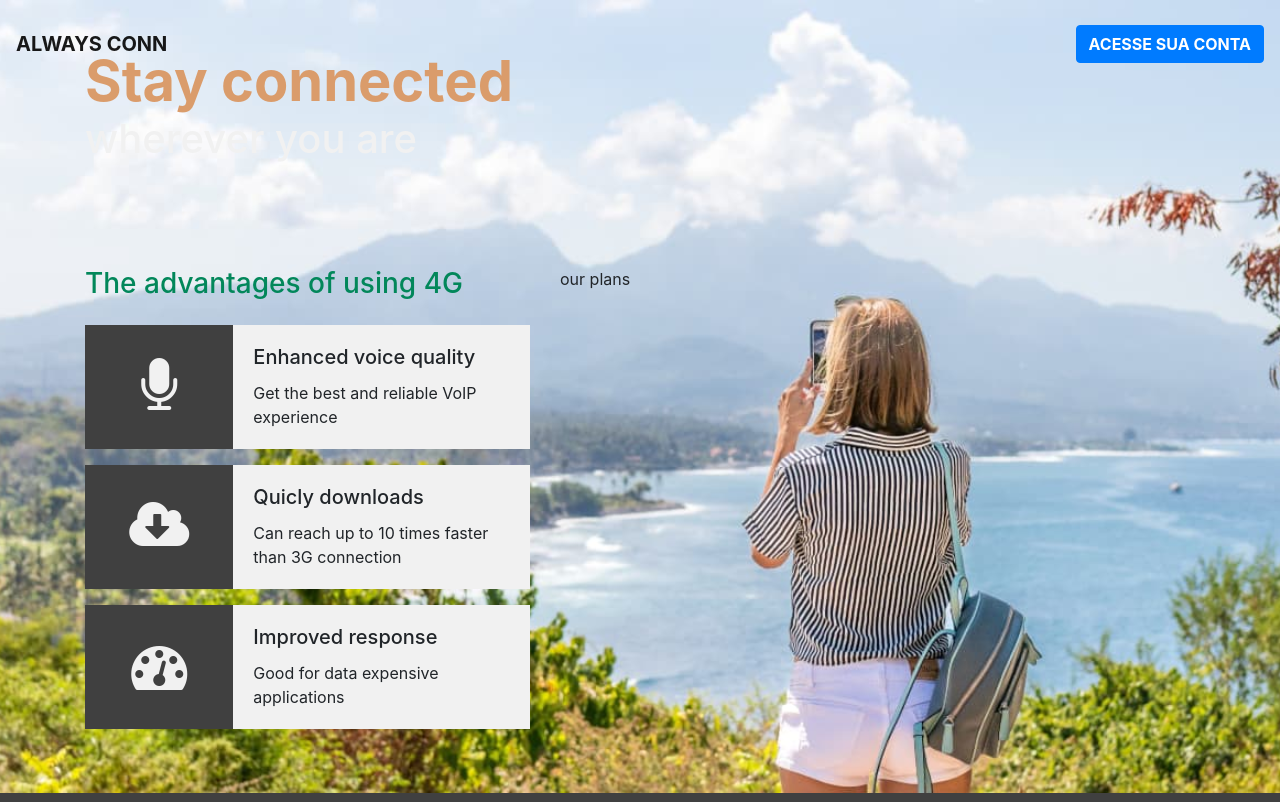
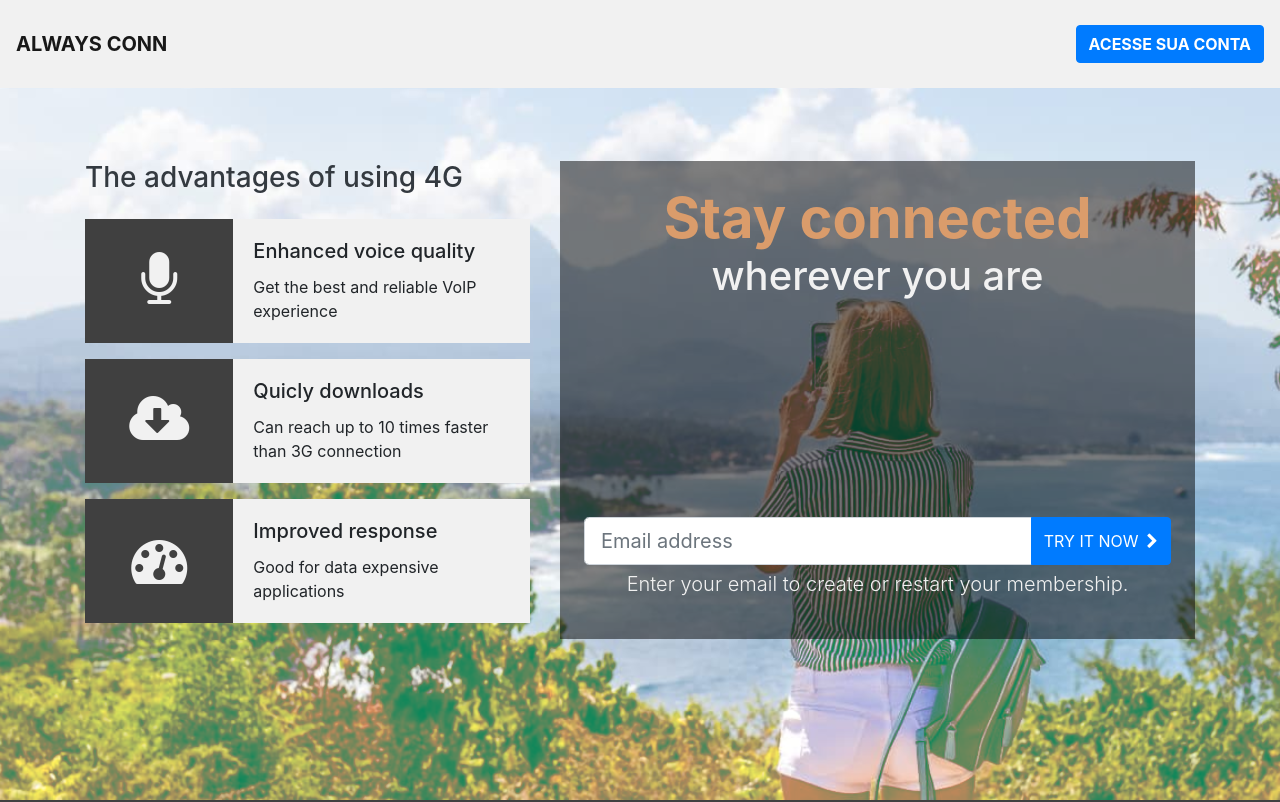
Before and after one commit to thgfrzm/always-conn, an Angular app: page / in a window 1280 px wide. Shown: the top 802 px of the page. Built offline with nearby package versions, Linux system fonts and the light colour scheme.

Commit message:
remove banner component

```diff
--- a/src/app/app.component.html
+++ b/src/app/app.component.html
@@ -1,7 +1,6 @@
 <app-header class="fixed-top"></app-header>
 <main class="bg-home">
-  <app-banner></app-banner>
-  <section name="plans">
+  <section name="plans" class="w-100">
     <div class="container-fluid py-5">
       <div class="container">
         <div class="row">
@@ -9,7 +8,21 @@
             <app-plans-advantages></app-plans-advantages>
           </div>
           <div class="col-7">
-            <p>our plans</p>
+            <div class="d-flex flex-column justify-content-between text-center h-100 p-4" style="background:rgba(0,0,0,.5)">
+              <div>
+                <h1 class="display-4 text-primary font-weight-bold mb-0">Stay connected</h1>
+                <h2 class="h1 text-white">wherever you are</h2>
+              </div>
+              <div>
+                <div class="input-group">
+                  <input type="email" class="form-control form-control-lg" placeholder="Email address" aria-label="Email address" aria-describedby="signupInput">
+                  <div class="input-group-append">
+                    <button class="btn btn-primary text-uppercase" type="button" id="button-signup">Try it now<i class="fa fa-chevron-right ml-2" aria-hidden="true"></i></button>
+                  </div>
+                </div>
+                <p id="signupInput" class="form-text lead text-white">Enter your email to create or restart your membership.</p>
+              </div>
+            </div>
           </div>
         </div>
       </div>
--- a/src/app/app.module.ts
+++ b/src/app/app.module.ts
@@ -4,7 +4,6 @@ import { RouterModule } from '@angular/router';
 
 import { AppComponent } from './app.component';
 import { HeaderComponent } from './header/header.component';
-import { BannerComponent } from './banner/banner.component';
 import { FooterComponent } from './footer/footer.component';
 import { PlansAdvantagesComponent } from './plans-advantages/plans-advantages.component';
 
@@ -18,7 +17,6 @@ import { PlansAdvantagesComponent } from './plans-advantages/plans-advantages.co
   declarations: [
     AppComponent,
     HeaderComponent,
-    BannerComponent,
     FooterComponent,
     PlansAdvantagesComponent
   ],
--- a/src/app/banner/banner.component.css
+++ /dev/null
@@ -1,6 +0,0 @@
-.bg-banner {
-  background: url('/assets/img/banner-background.jpg') center / cover no-repeat;
-  background-color: var(--color-watercourse);
-  background-blend-mode: hard-light;
-  height: 20rem;
-}
--- a/src/app/banner/banner.component.html
+++ /dev/null
@@ -1,12 +0,0 @@
-<div class="container-fluid text-white py-5">
-  <div class="container">
-    <div class="row">
-      <div class="col-7">
-        <div class="d-flex flex-column justify-content-center align-items-start">
-          <h1 class="display-4 text-primary font-weight-bold mb-0">Stay connected</h1>
-          <h2 class="h1 text-white">wherever you are</h2>
-        </div>
-      </div>
-    </div>
-  </div>
-</div>
--- a/src/app/banner/banner.component.ts
+++ /dev/null
@@ -1,15 +0,0 @@
-import { Component, OnInit } from '@angular/core';
-
-@Component({
-  selector: 'app-banner',
-  templateUrl: './banner.component.html',
-  styleUrls: ['./banner.component.css']
-})
-export class BannerComponent implements OnInit {
-
-  constructor() { }
-
-  ngOnInit() {
-  }
-
-}
--- a/src/app/footer/footer.component.html
+++ b/src/app/footer/footer.component.html
@@ -16,7 +16,7 @@
             <span>English</span>
           </button>
           <div class="dropdown-menu">
-            <a class="dropdown-item" href="#">English (United States)</a>
+            <a class="dropdown-item disabled" href="#">English (United States)</a>
           </div>
         </div>
       </div>
--- a/src/app/header/header.component.html
+++ b/src/app/header/header.component.html
@@ -1,4 +1,4 @@
-<nav class="navbar navbar-expand-lg navbar-light py-4">
+<nav class="navbar navbar-expand-lg navbar-light bg-white py-4">
   <a class="navbar-brand mr-auto" [routerLink]="['/']"><span class="font-weight-bold text-uppercase">Always Conn</span></a>
   <a class="btn btn-primary text-uppercase font-weight-bold" href="#" data-toggle="modal" data-target="#exampleModal">Acesse sua conta</a>
 </nav>
--- a/src/app/plans-advantages/plans-advantages.component.html
+++ b/src/app/plans-advantages/plans-advantages.component.html
@@ -1,4 +1,4 @@
-<h3 class="text-secondary mb-4">The advantages of using 4G</h3>
+<h3 class="text-dark mb-4">The advantages of using 4G</h3>
 <ul class="list-unstyled">
   <li>
     <div class="card border-0 mb-3">
--- a/src/styles.css
+++ b/src/styles.css
@@ -23,7 +23,13 @@ body {
 
 main {
   position: relative;
-  flex: 1 0 auto;
+  flex: 1 0 100vh;
+  display: flex;
+  align-items: center;
+}
+
+section {
+  width: 100%;
 }
 
 footer {
@@ -56,8 +62,8 @@ footer {
 
 .bg-home {
   background: url('/assets/img/home-background.jpg') center / cover no-repeat;
-  background-color: var(--color-watercourse);
-  background-blend-mode: hard-light;
+  background-color: var(--secondary);
+  background-blend-mode: lighten;
   background-attachment: fixed;
 }
 
```
Also changed, not shown: src/assets/img/banner-background.jpg (deleted), 1 other file (tests, documents, lock files or other folders).
